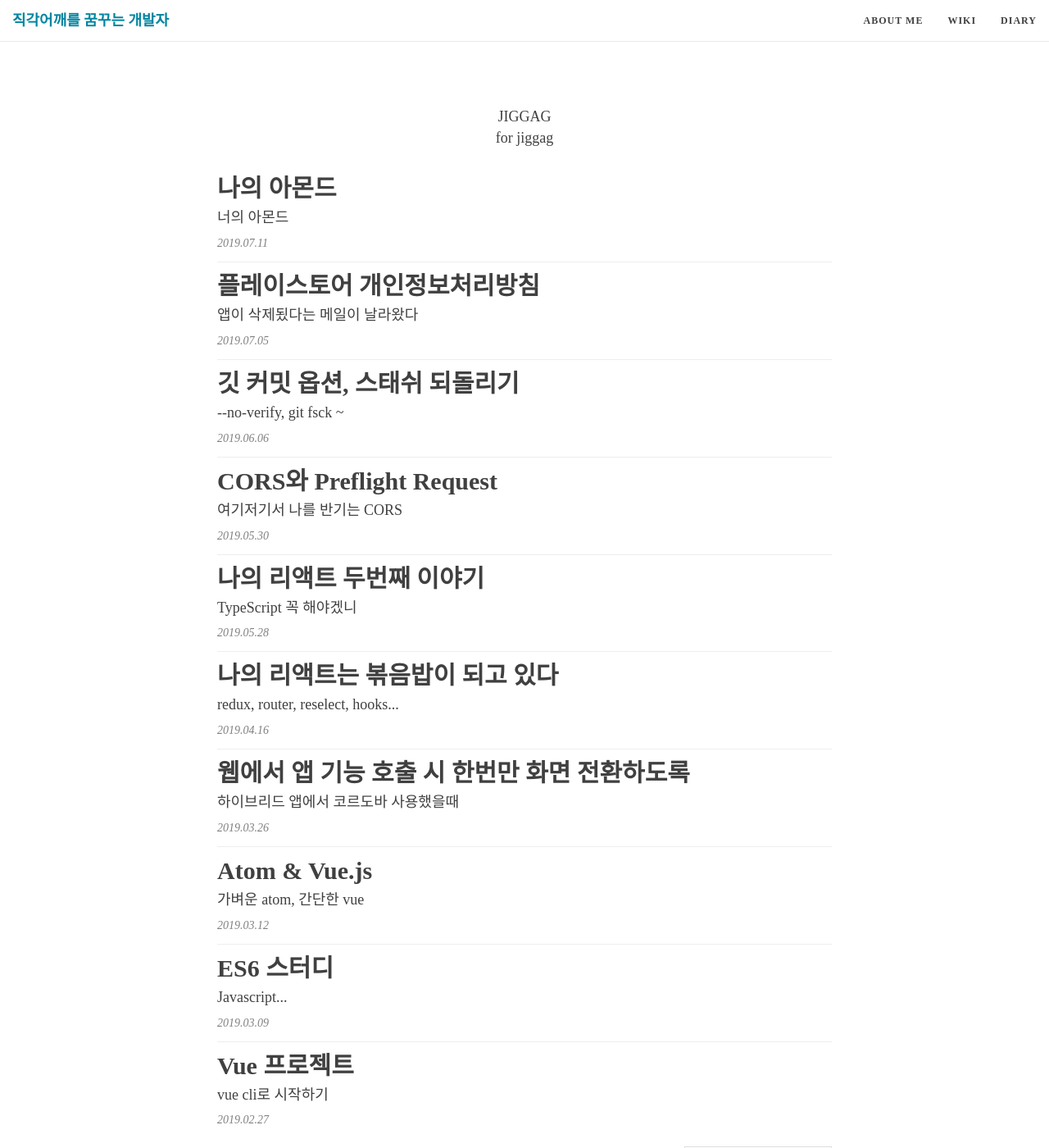
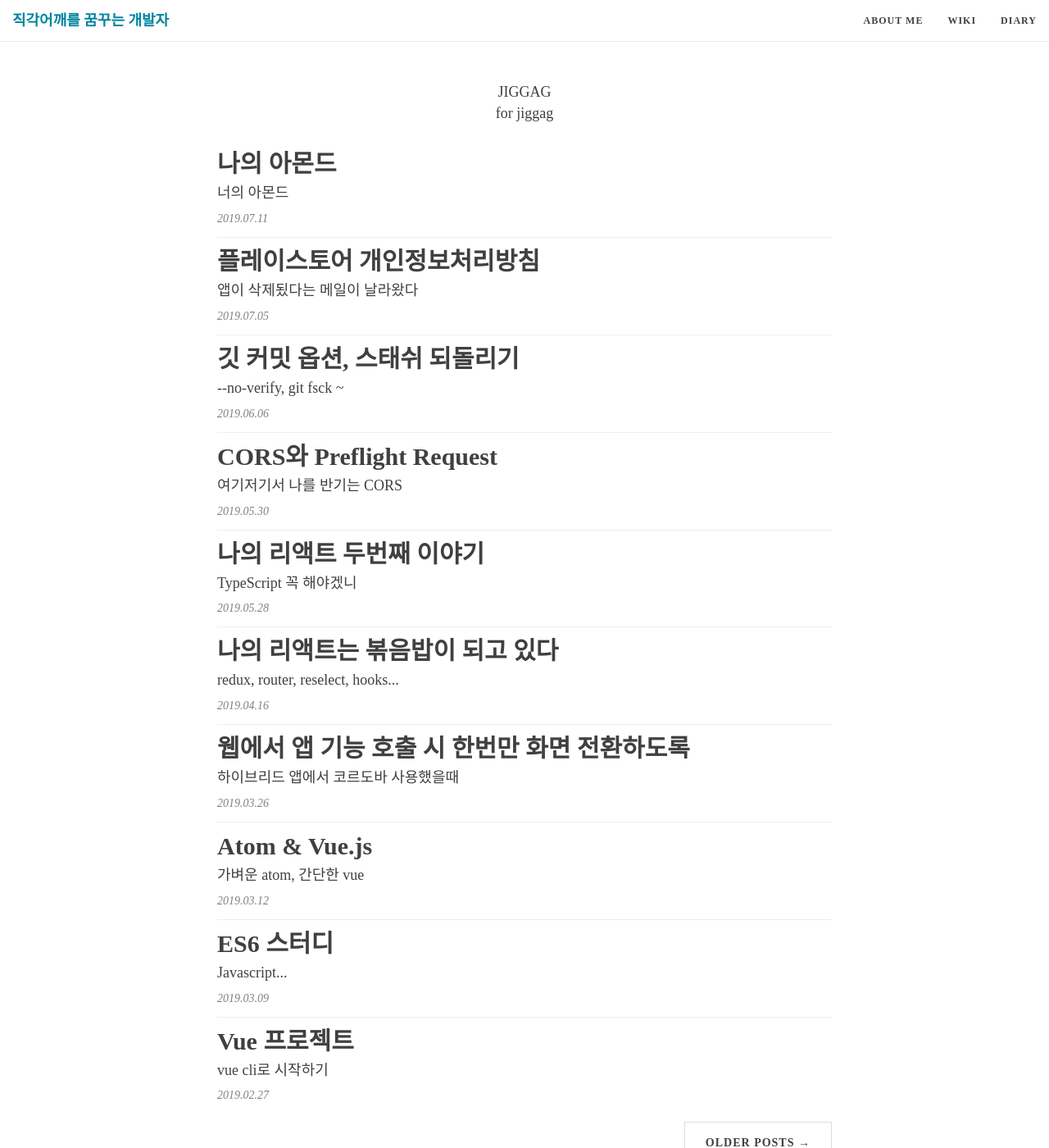
Before and after one commit to jiggag/jiggag.github.io, a Jekyll site: the page built from index.html, in a window 1280 px wide and 1400 px high. Shown: the whole window at 82% size. Built offline with Jekyll 4.4.1, drawn with Linux system fonts in a browser that asks for light colours; nearby versions of some CDN libraries; the list of posts is cut into pages by our own code.

Commit message:
[수정] title margin

```diff
--- a/css/main.css
+++ b/css/main.css
@@ -535,7 +535,7 @@ footer .theme-by {
 }
 @media only screen and (min-width: 768px) {
   .intro-header {
-    margin-top: 130px;
+    margin-top: 100px;
   }
   .intro-header.big-img {
     margin-top: 91px;  /* Full navbar is small navbar + 20px padding on each side when expanded */
```
